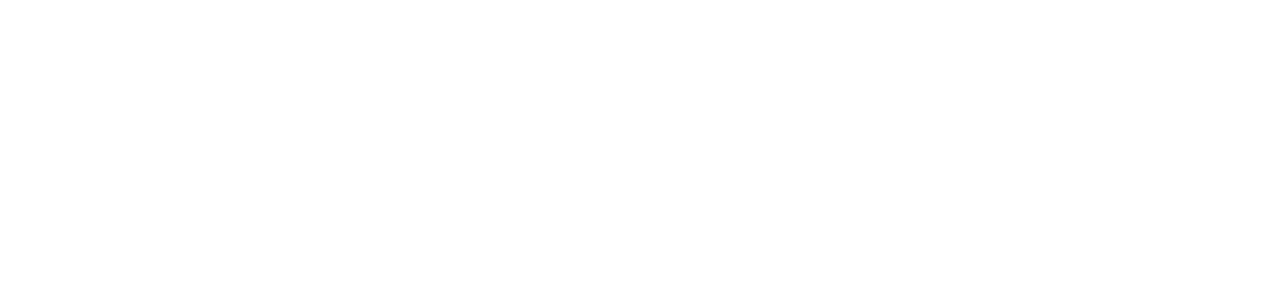
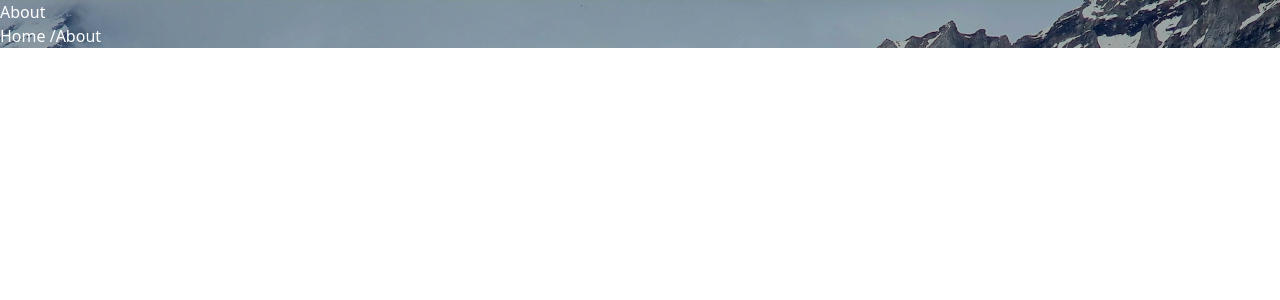
Before and after one commit to shahoriarniloy/tourism-management, a Next.js app: page /about in a window 1280 px wide. Shown: the top 300 px of the page. Built offline with nearby package versions, Linux system fonts and the light colour scheme.

Commit message:
added about page banner

```diff
--- a/next.config.mjs
+++ b/next.config.mjs
@@ -4,9 +4,9 @@
       remotePatterns: [
         {
           protocol: 'https',
-          hostname: 'i.ibb.co',
+          hostname: '*',
           port: '',
-          pathname: '**',
+          pathname: '/**',
         },
       ],
     },
--- a/package.json
+++ b/package.json
@@ -11,10 +11,10 @@
   "dependencies": {
     "clsx": "^2.1.1",
     "framer-motion": "^11.11.17",
-    "next": "15.0.3",
-    "react": "19.0.0-rc-66855b96-20241106",
+    "next": "^15.0.3",
+    "react": "^18.3.1",
     "react-countup": "^6.5.3",
-    "react-dom": "19.0.0-rc-66855b96-20241106",
+    "react-dom": "^18.3.1",
     "react-icons": "^5.3.0",
     "tailwind-merge": "^2.5.5"
   },
--- a/src/app/about/page.jsx
+++ b/src/app/about/page.jsx
@@ -1,8 +1,14 @@
+
+import About from '@/components/about/AboutHome';
 import React from 'react';
 
 const Page = () => {
+
+
+
     return (
         <div>
+            <About />
 
         </div>
     );
--- /dev/null
+++ b/src/components/about/AboutHome.jsx
@@ -0,0 +1,11 @@
+import React from 'react'
+import Banner from './Banner'
+
+export default function About() {
+  return (
+    <div>
+        <Banner />
+      </div>
+
+  )
+}
--- /dev/null
+++ b/src/components/about/Banner.jsx
@@ -0,0 +1,25 @@
+import React from 'react';
+
+const Banner = () => {
+    return (
+<div className="mt-12">
+  <div
+    className="w-full h-40 text-center flex flex-col items-center justify-center"
+    style={{
+      backgroundImage: `linear-gradient(rgba(0, 0, 0, 0.3), rgba(0, 0, 0, 0.3)), url(/images/about/aboutBg.jpg)`,
+      backgroundSize: 'cover',
+      backgroundRepeat: 'no-repeat',
+      color: '#fff', // Optional: Makes text white for better visibility
+    }}
+  >
+               <h2 className='text-4xl font-bold '>About</h2>
+               <h6 className='text-lg font-bold pt-1'>
+                Home /
+                <span className='text-red-600'>About</span>
+               </h6>
+            </div>
+        </div>
+    );
+};
+
+export default Banner;
```
Also changed, not shown: src/app/layout.js (+4 -4 lines), public/images/about/aboutBg.jpg (added), 1 other file (tests, documents, lock files or other folders).
